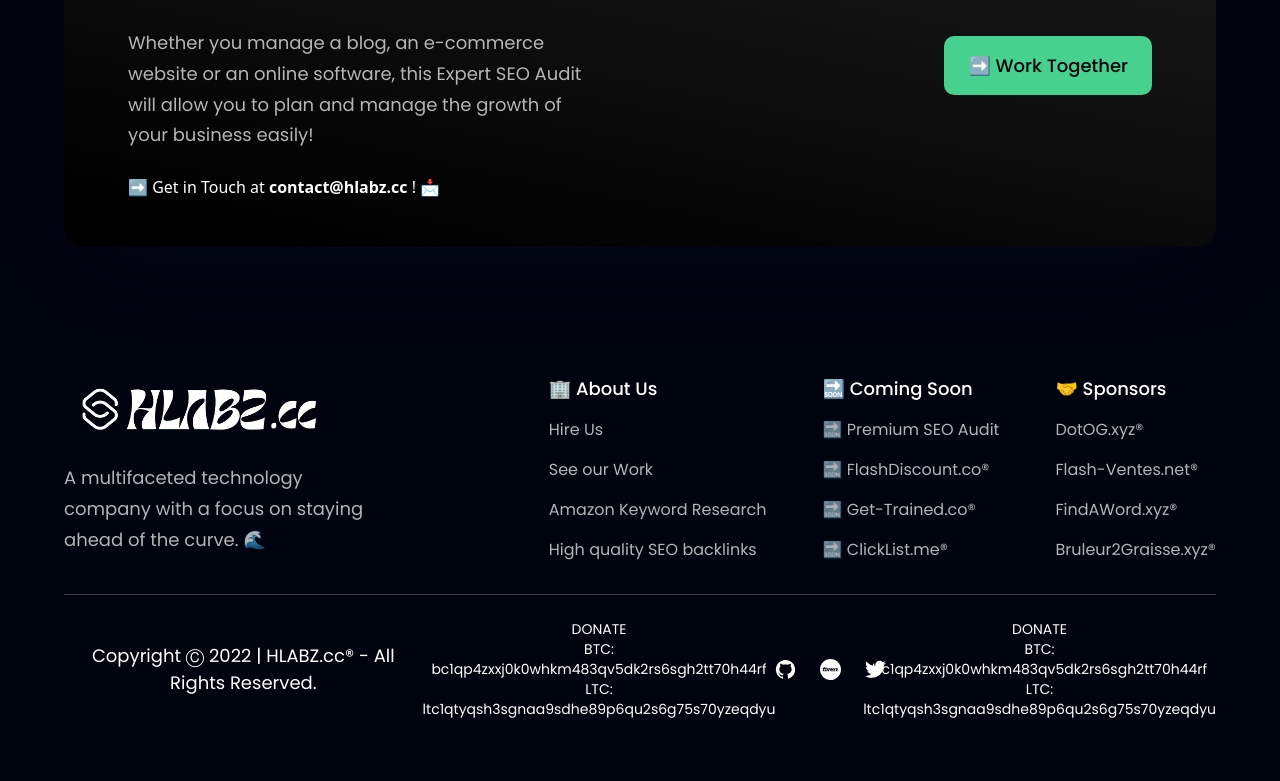
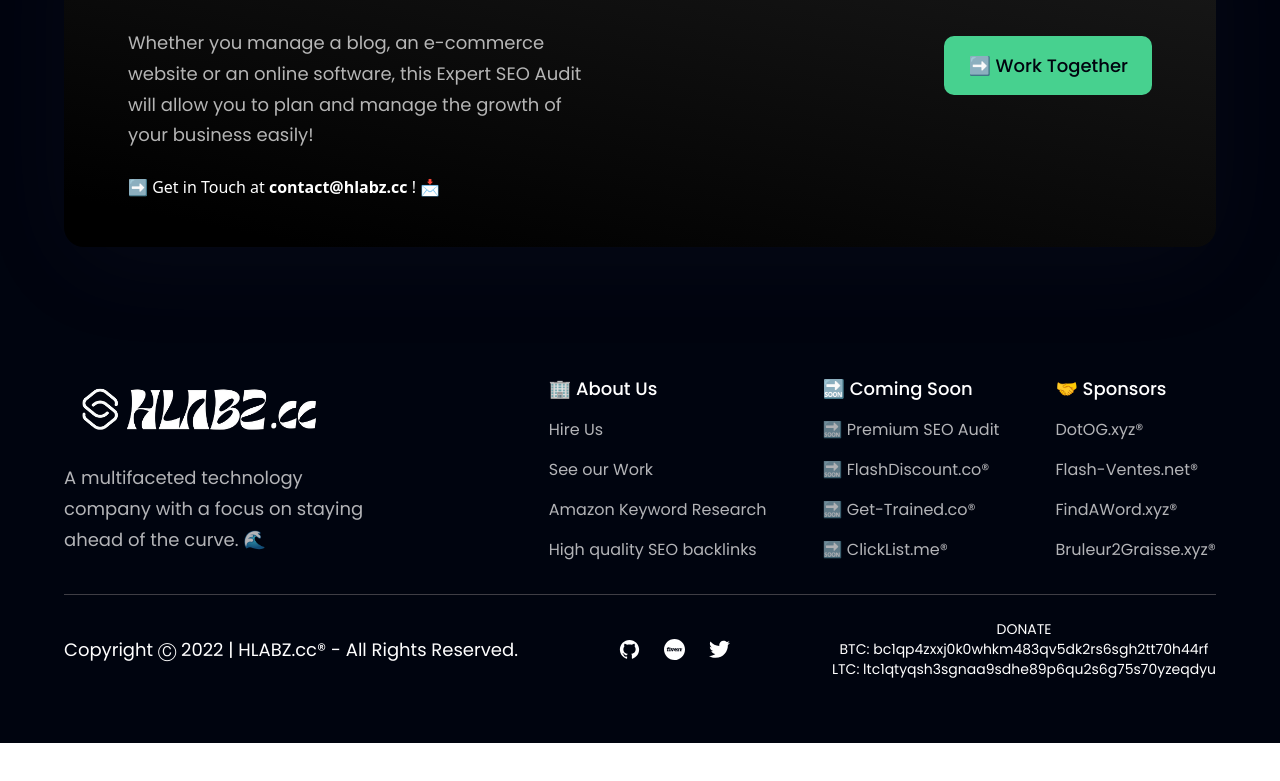
Before and after one commit to HLABZcc/HLABZ.cc, a React (Vite) app: page / in a window 1280 px wide. Shown: the part 3396-4177 px from the top of the page. After the commit the page ends 4139 px from the top, so only its background shows below. Built offline with nearby package versions, Linux system fonts and the light colour scheme.

Commit message:
Update Footer.jsx

```diff
--- a/src/components/Footer.jsx
+++ b/src/components/Footer.jsx
@@ -42,11 +42,6 @@
       <p className="font-poppins font-normal text-center text-[18px] leading-[27px] text-white">
         Copyright Ⓒ 2022 | <a href="https://hlabz.cc/" alt="HLABZ.cc®">HLABZ.cc®</a> - All Rights Reserved.
       </p>
-      <p className="font-poppins font-normal text-center text-sm text-white">
-          <p>DONATE</p>
-          <p>BTC: bc1qp4zxxj0k0whkm483qv5dk2rs6sgh2tt70h44rf</p>
-          <p>LTC: ltc1qtyqsh3sgnaa9sdhe89p6qu2s6g75s70yzeqdyu</p>
-      </p>
 
       <div className="flex flex-row md:mt-0 mt-6">
         {socialMedia.map((social, index) => (
@@ -60,7 +55,7 @@
           />
         ))}
       </div>
-            <p className="font-poppins font-normal text-center text-sm text-white">
+          <p className="font-poppins font-normal text-center text-sm text-white">
           <p>DONATE</p>
           <p>BTC: bc1qp4zxxj0k0whkm483qv5dk2rs6sgh2tt70h44rf</p>
           <p>LTC: ltc1qtyqsh3sgnaa9sdhe89p6qu2s6g75s70yzeqdyu</p>
```
